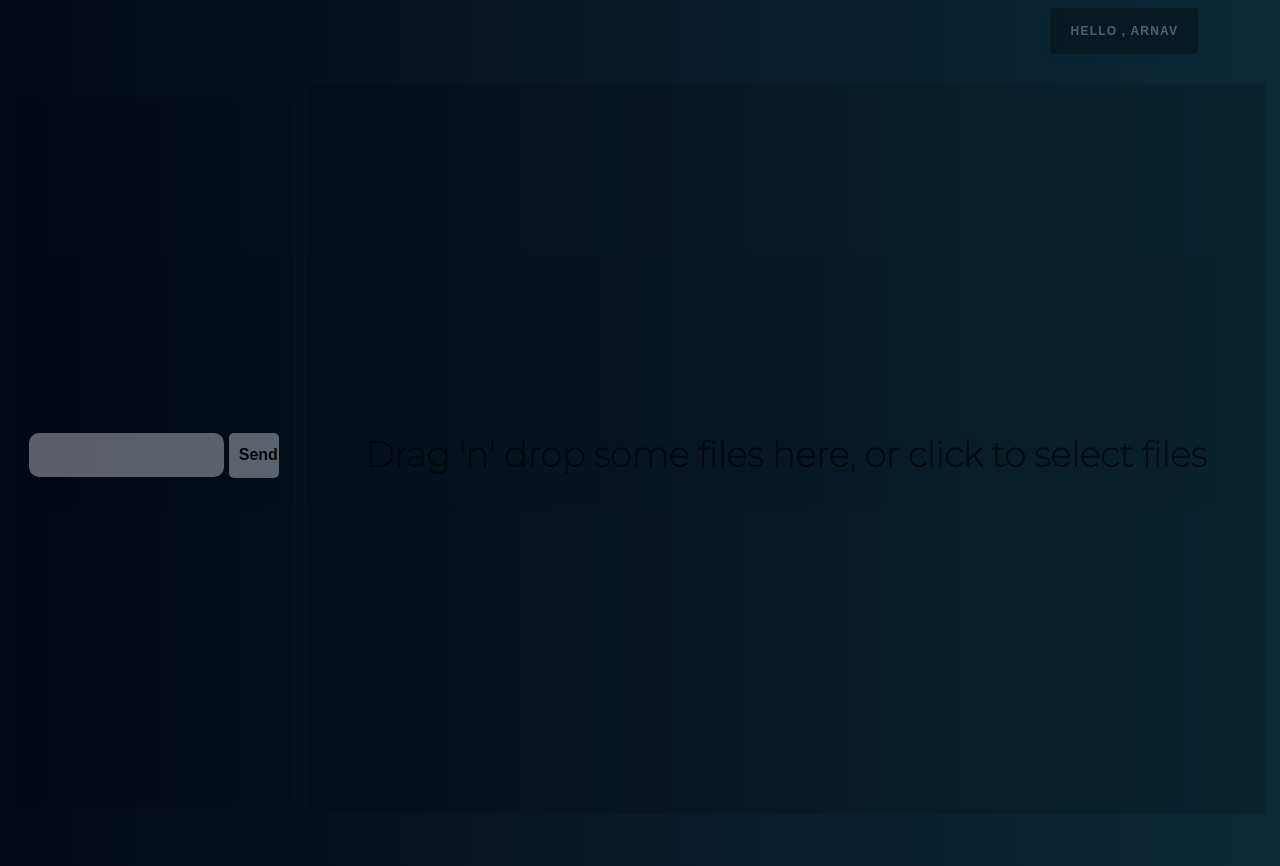
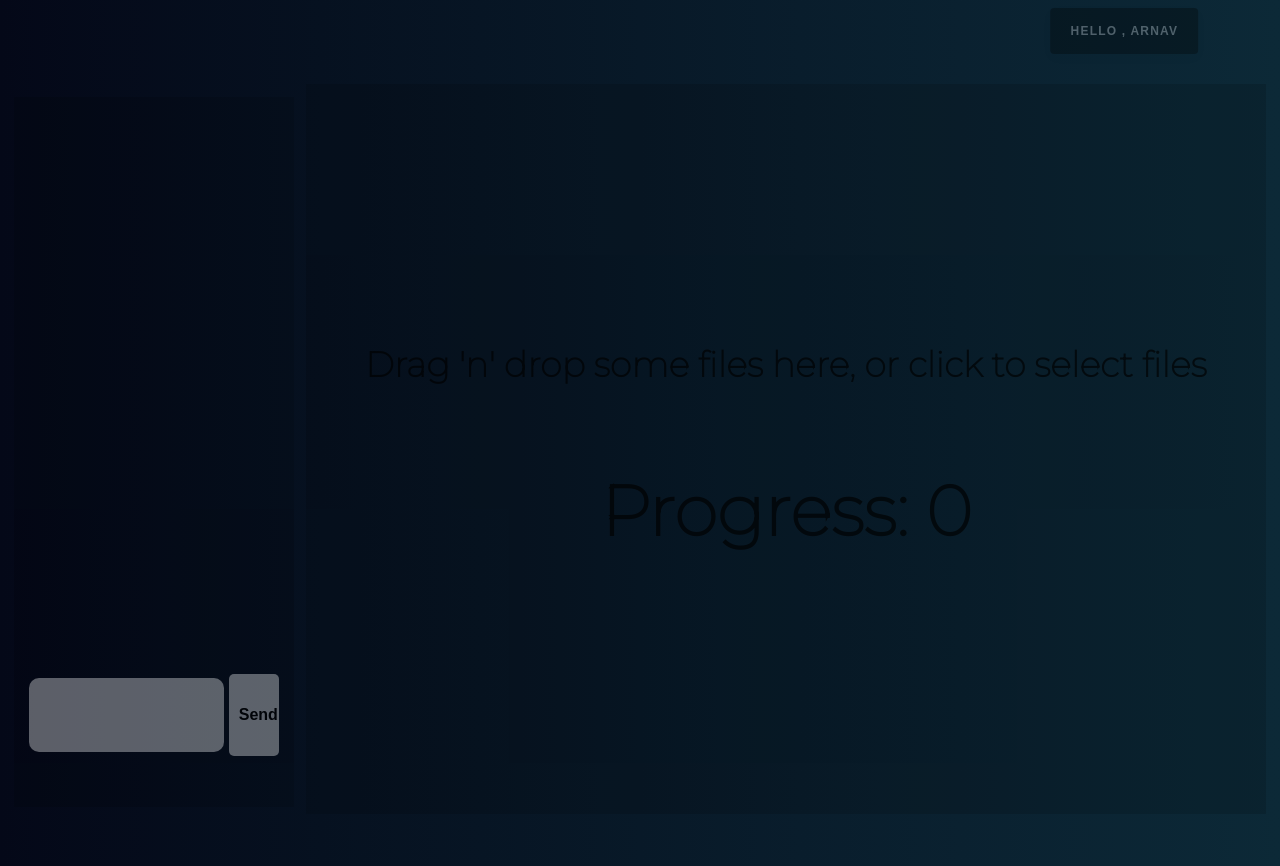
Before and after one commit to arnavgupta00/FileSharingWebRTC, a Next.js app in the folder file-sharing-nextjs/: page /callRoom in a window 1280 px wide. Built offline with nearby package versions, Linux system fonts and the light colour scheme; no server answers; a web font is replaced by a local one.

Commit message:
file transfer working for all file sizes

```diff
--- a/file-sharing-nextjs/src/app/callRoom/page.css
+++ b/file-sharing-nextjs/src/app/callRoom/page.css
@@ -58,7 +58,7 @@
 }
 
 .chatSystem {
-  height: 55%;
+  height: 100%;
   width: 100%;
 }
 
--- a/file-sharing-nextjs/src/app/callRoom/page.tsx
+++ b/file-sharing-nextjs/src/app/callRoom/page.tsx
@@ -39,6 +39,8 @@ const page = () => {
 
   const [files, setFiles] = useState<File[]>([]);
 
+  const [progress, setProgress] = useState<number>(0);
+
   const configuration = {
     iceServers: [
       { urls: "stun:stun.l.google.com:19302" },
@@ -57,7 +59,7 @@ const page = () => {
     const pcStore: RTCPeerConnection = new RTCPeerConnection(configuration);
 
     var dataChannel = pcStore.createDataChannel("fileTransfer");
-
+    dataChannel.bufferedAmountLowThreshold = 1024 * 1024;
     offerEvenSetup(pcStore, client, dataChannel);
     eventlistenerSetup(pcStore, client);
     addPeerConnection(client, pcStore);
@@ -271,6 +273,7 @@ const page = () => {
     setMessageList((prevList) => [...prevList, messageComp]);
   };
   const handleSendChat = (message: string) => {
+    if(message==="") return;
     socket.send(
       JSON.stringify({
         type: "chat",
@@ -460,18 +463,27 @@ const page = () => {
     const chunkSize = 16384; // 16 KB, customize this based on your need
     const fileReader = new FileReader();
     let offset = 0;
+
     const readSlice = (o: number) => {
       const slice = file.slice(offset, o + chunkSize);
       fileReader.readAsArrayBuffer(slice);
     };
     fileReader.onload = (e: any) => {
-      dataChannel.send(e.target.result);
-      offset += e.target.result.byteLength;
 
       if (offset < file.size) {
-        readSlice(offset);
+        console.log("bufferedAmount+bufferedAmountLowThreshold ", dataChannel.bufferedAmount , dataChannel.bufferedAmountLowThreshold)
+        if(dataChannel.bufferedAmount < dataChannel.bufferedAmountLowThreshold){
+          dataChannel.send(e.target.result);
+          offset += e.target.result.byteLength;
+          setProgress((offset / file.size) * 100);
+          readSlice(offset);
+        }else{
+          readSlice(offset);
+        }
+
       }
     };
+
 
     readSlice(0);
   };
@@ -488,7 +500,7 @@ const page = () => {
     receivedBuffers.push(event.data);
     bytesReceived += event.data.byteLength;
     console.log(`Received message with size: ${event.data.byteLength}`);
-
+    setProgress((bytesReceived / fileSize) * 100);
     // progress UI
 
     if (bytesReceived === fileSize) {
@@ -575,7 +587,7 @@ const page = () => {
             </div>
           )}
         </div>
-        <div id="mainLayoutDivSub2">
+        <div id="mainLayoutDivSub2" style={{display:"flex" ,justifyContent:"center" , alignItems:"center", flexDirection:"column"}}>
           {userAction == "joinRoom" && (
             <button
               className="mainLayoutDivSub2JoinBtn"
@@ -593,7 +605,11 @@ const page = () => {
               <p>Drag 'n' drop some files here, or click to select files</p>
             )}
           </div>
+          <div>
+            <h1>Progress: {progress}</h1>
+          </div>
         </div>
+
       </div>
     </>
   );
```
